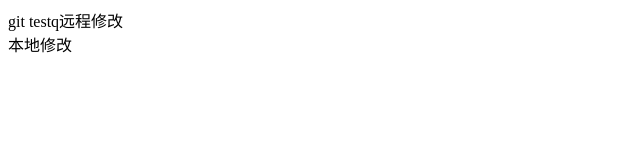
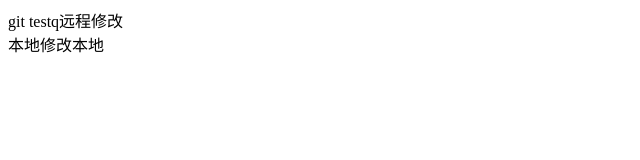
Before and after one commit to xuebuchan/gitdemo, a plain HTML site: page index.html in a window 1280 px wide. Shown: the full height of the page, 0-640 px from the left. Drawn offline with nearby package versions, Linux system fonts and the light colour scheme.

Commit message:
本地冲突

```diff
--- a/index.html
+++ b/index.html
@@ -22,7 +22,7 @@
 		git testq远程修改
 	</div>
 	<div id="本地修改">
-		本地修改
+		本地修改本地
 	</div>
 </body>
 </html>
```
